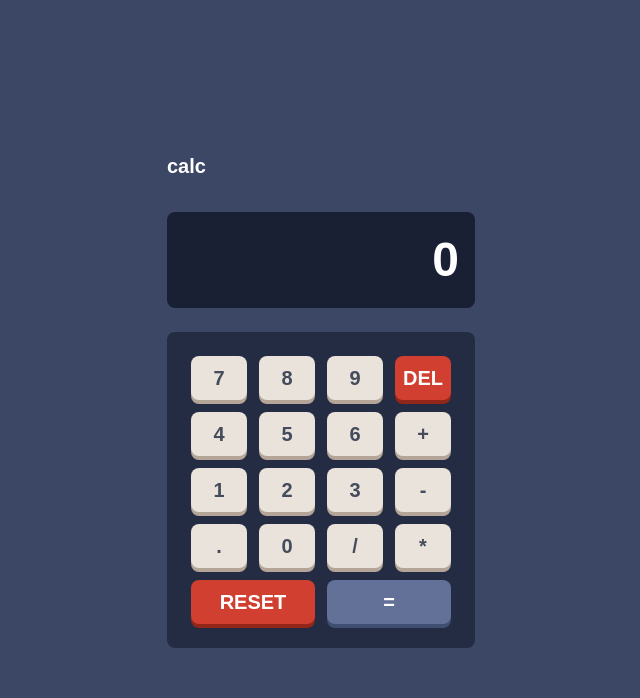
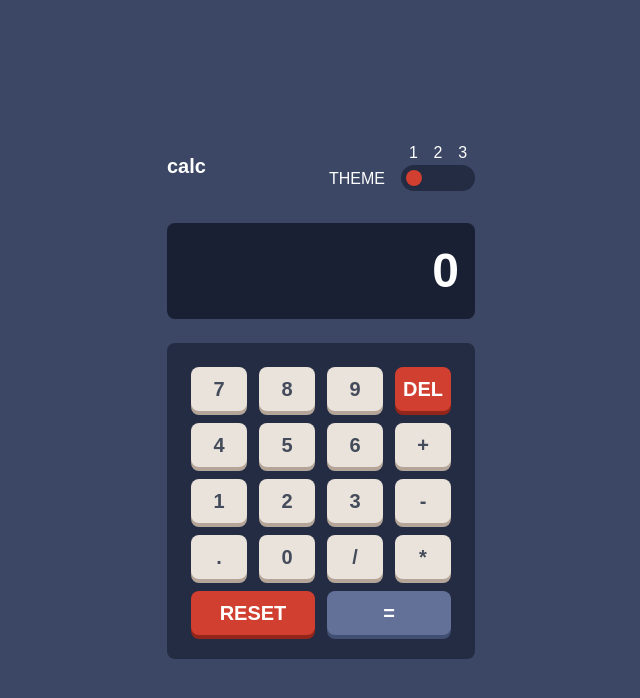
Before and after one commit to orphandeity/calculator_app, a React (Vite) app: page / in a window 1280 px wide. Shown: the top 698 px of the page, without its empty margins (319-959 px from the left). Built offline with nearby package versions, Linux system fonts and the light colour scheme.

Commit message:
feature: theme selection

```diff
--- a/package.json
+++ b/package.json
@@ -11,6 +11,8 @@
   },
   "dependencies": {
     "@fontsource/league-spartan": "^4.5.13",
+    "@radix-ui/react-radio-group": "^1.1.2",
+    "clsx": "^1.2.1",
     "react": "^18.2.0",
     "react-dom": "^18.2.0"
   },
--- a/src/App.tsx
+++ b/src/App.tsx
@@ -1,19 +1,39 @@
+import { useContext, useState } from "react";
+import { CalculatorContext } from "./context";
 import { formatOperand } from "./lib/utils";
 import DigitButton from "./components/DigitButton";
 import OperatorButton from "./components/OperatorButton";
-import { useContext } from "react";
-import { CalculatorContext } from "./context";
+import ThemeSelection from "./components/ThemeSelection";
+import clsx from "clsx";
 
 function App() {
   const { state, dispatch } = useContext(CalculatorContext);
+  const [theme, setTheme] = useState("theme-1");
 
   return (
-    <main className="-z-50 grid min-h-screen place-content-center bg-base-main">
-      <div>
-        <h1 className="text-xl font-bold text-skin-inverted">calc</h1>
-        {/* TODO: theme selection */}
+    <main
+      className={clsx(
+        "-z-50 grid min-h-screen place-content-center bg-base-main",
+        theme
+      )}
+    >
+      <div className="flex items-center justify-between">
+        <h1
+          className={clsx(
+            "text-xl font-bold",
+            theme == "theme-1" ? "text-skin-inverted" : "text-skin-base"
+          )}
+        >
+          calc
+        </h1>
+        <ThemeSelection theme={theme} setTheme={setTheme} />
       </div>
-      <div className="mt-8 flex h-24 items-center justify-end rounded-lg bg-base-display p-4 text-5xl font-bold text-skin-inverted">
+      <div
+        className={clsx(
+          "mt-8 flex h-24 items-center justify-end rounded-lg bg-base-display p-4 text-5xl font-bold",
+          theme == "theme-1" ? "text-skin-inverted" : "text-skin-base"
+        )}
+      >
         <span>{formatOperand(state.currentOperand)}</span>
       </div>
       <div className="mt-6 grid grid-cols-4 gap-3 rounded-lg bg-base-keys p-6 text-skin-inverted">
@@ -53,7 +73,10 @@ function App() {
         <div className="relative col-span-2">
           <div className="absolute inset-0 translate-y-1 rounded-lg bg-keys-evaluate-shadow" />
           <button
-            className="relative z-0 w-full bg-keys-evaluate-base"
+            className={clsx(
+              "relative z-0 w-full bg-keys-evaluate-base",
+              theme == "theme-3" ? "text-[#1A2327]" : null
+            )}
             onClick={() => dispatch({ type: "evaluate" })}
           >
             =
--- /dev/null
+++ b/src/components/ThemeSelection.tsx
@@ -0,0 +1,46 @@
+import * as RadioGroup from "@radix-ui/react-radio-group";
+import clsx from "clsx";
+
+interface ThemeSelectionProps {
+  theme: string;
+  setTheme: React.Dispatch<React.SetStateAction<string>>;
+}
+
+export default function ThemeSelection({
+  theme,
+  setTheme,
+}: ThemeSelectionProps) {
+  return (
+    <RadioGroup.Root
+      aria-label="theme selection"
+      value={theme}
+      onValueChange={(value) => setTheme(value)}
+      className={clsx(
+        "flex items-end gap-4",
+        theme == "theme-1" ? "text-skin-inverted" : "text-skin-base"
+      )}
+    >
+      <span>THEME</span>
+      <div>
+        <div className="flex justify-around">
+          <span>1</span>
+          <span>2</span>
+          <span>3</span>
+        </div>
+        <div className="flex gap-2 rounded-full bg-base-keys p-[5px]">
+          <Item value="theme-1" />
+          <Item value="theme-2" />
+          <Item value="theme-3" />
+        </div>
+      </div>
+    </RadioGroup.Root>
+  );
+}
+
+const Item = ({ value }: { value: string }) => {
+  return (
+    <RadioGroup.Item value={value} id={value} className="h-4 w-4">
+      <RadioGroup.Indicator className="h-4 w-4 rounded-full bg-keys-destruct-base shadow-sm transition-colors" />
+    </RadioGroup.Item>
+  );
+};
--- a/src/types.d.ts
+++ b/src/types.d.ts
@@ -22,3 +22,5 @@ interface CalculatorContext {
   state: CalculatorState;
   dispatch: React.Dispatch<CalculatorAction>;
 }
+
+type Theme = "theme-1" | "theme-2" | "theme-3";
```
Also changed, not shown: 1 other file (tests, documents, lock files or other folders).
